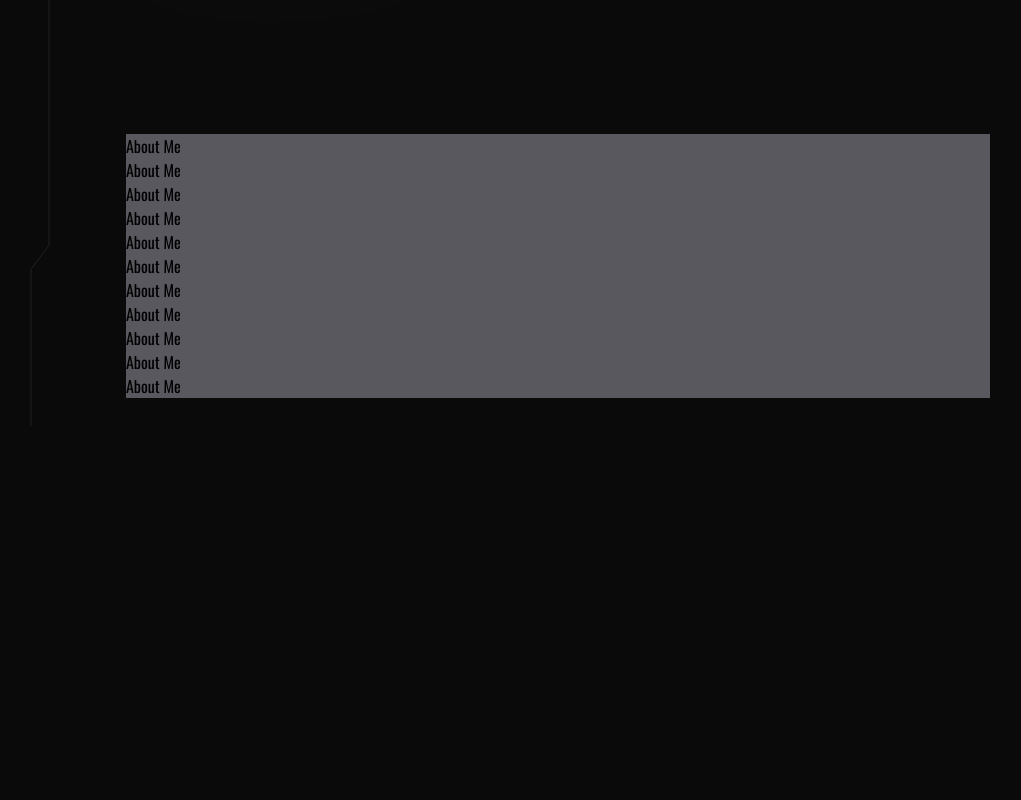
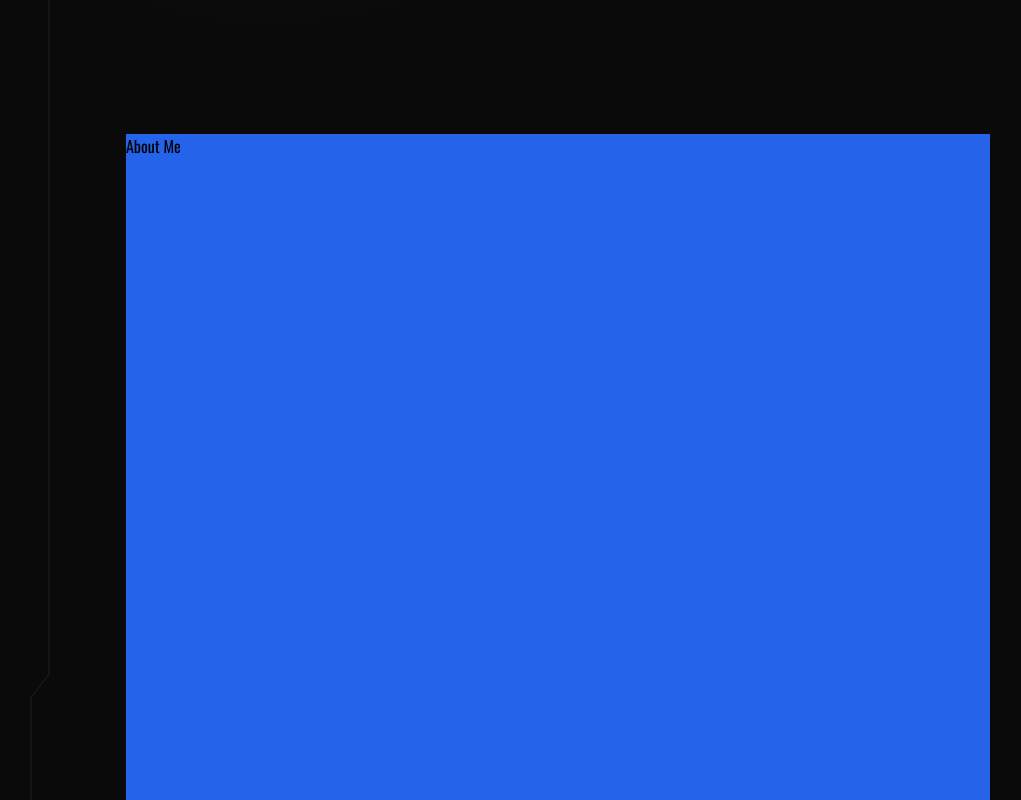
Before and after one commit to ShahabAthar25/portfolio-v2, a Next.js app: page / in a window 1280 px wide. Shown: the part 600-1400 px from the top of the page, without its empty margins (98-1119 px from the left). Before the commit the page ends 1026 px from the top, so only its background shows below. Built offline with nearby package versions, Linux system fonts and the light colour scheme.

Commit message:
Add glow effects

```diff
--- a/components/About.tsx
+++ b/components/About.tsx
@@ -2,18 +2,10 @@ import React from "react";
 
 export default function About() {
   return (
-    <div className="bg-secondary">
-      <h1>About Me</h1>
-      <h1>About Me</h1>
-      <h1>About Me</h1>
-      <h1>About Me</h1>
-      <h1>About Me</h1>
-      <h1>About Me</h1>
-      <h1>About Me</h1>
-      <h1>About Me</h1>
-      <h1>About Me</h1>
-      <h1>About Me</h1>
-      <h1>About Me</h1>
+    <div className="h-screen bg-red-600">
+      <div className="h-full bg-blue-600">
+        <h1>About Me</h1>
+      </div>
     </div>
   );
 }
--- a/components/Landing.tsx
+++ b/components/Landing.tsx
@@ -7,7 +7,6 @@ export default function Landing(): JSX.Element {
     "Frontend Developer",
     "Backend Developer",
     "Solutions Architect",
-    "Cyber Security Specialist",
   ];
 
   return (
--- a/components/Navbar.tsx
+++ b/components/Navbar.tsx
@@ -20,12 +20,12 @@ export default function Navbar(): JSX.Element {
       <Drawer open={open} onOpenChange={setOpen}>
         <div className="px-5 py-7 flex justify-between items-center bg-transparent">
           <div>
-            <h1 className="font-oswald font-bold text-[22px] text-text select-none cursor-default">
+            <h1 className="font-oswald font-bold text-[22px] text-text select-none cursor-default drop-shadow-glow shadow-2xl">
               Shahab Athar
             </h1>
           </div>
           <DrawerTrigger className="outline-none">
-            <div className="p-1 cursor-pointer hover:bg-gray-700 rounded-lg duration-200 text-white outline-none">
+            <div className="p-1 cursor-pointer hover:bg-gray-700 rounded-lg duration-200 text-white outline-none drop-shadow-glow shadow-2xl">
               <CiMenuBurger className="text-3xl" />
             </div>
           </DrawerTrigger>
--- a/components/ui/TracingBeam.tsx
+++ b/components/ui/TracingBeam.tsx
@@ -114,7 +114,12 @@ export const TracingBeam = ({
               y1={y1} // set y1 for gradient
               y2={y2} // set y2 for gradient
             >
-              <stop stopColor="#5eff3d" stopOpacity="0"></stop>
+              <stop
+                width="100vw"
+                height="100vh"
+                stopColor="#5eff3d"
+                stopOpacity="0"
+              ></stop>
               <stop stopColor="#5eff3d"></stop>
               <stop offset="0.325" stopColor="#35ce27"></stop>
               <stop offset="1" stopColor="#35ce27" stopOpacity="0"></stop>
```
